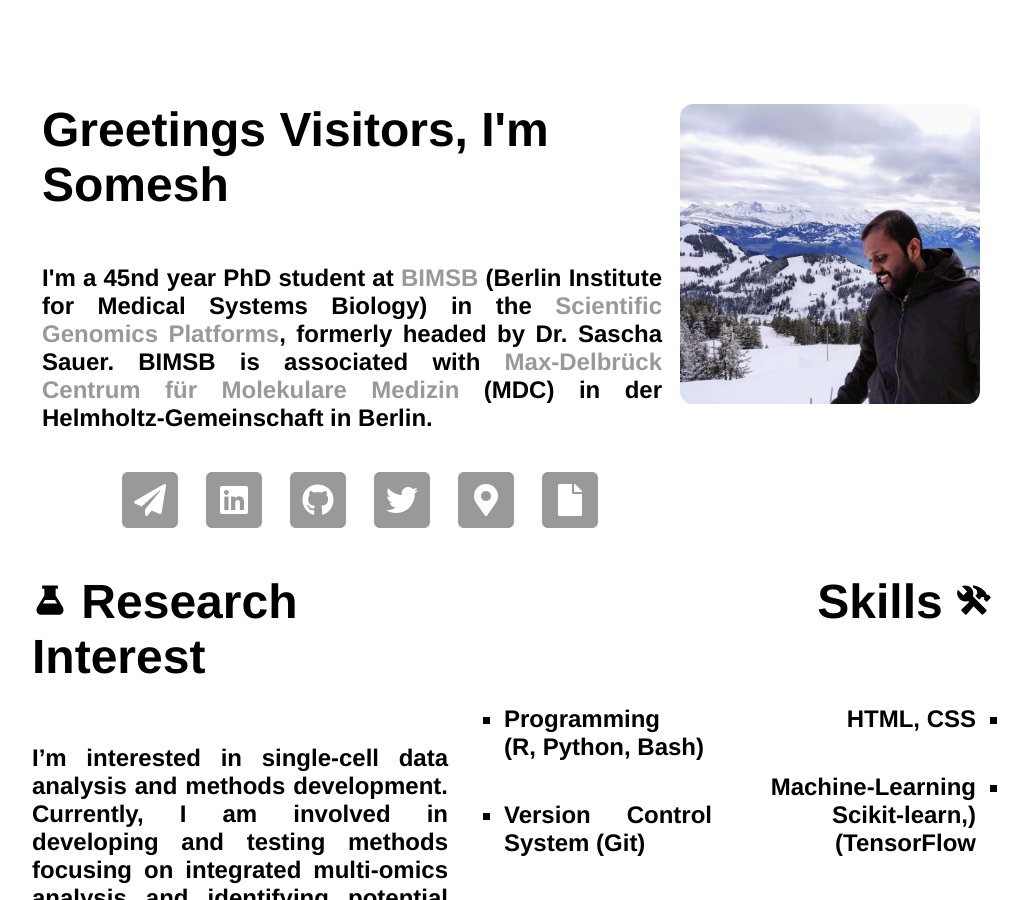
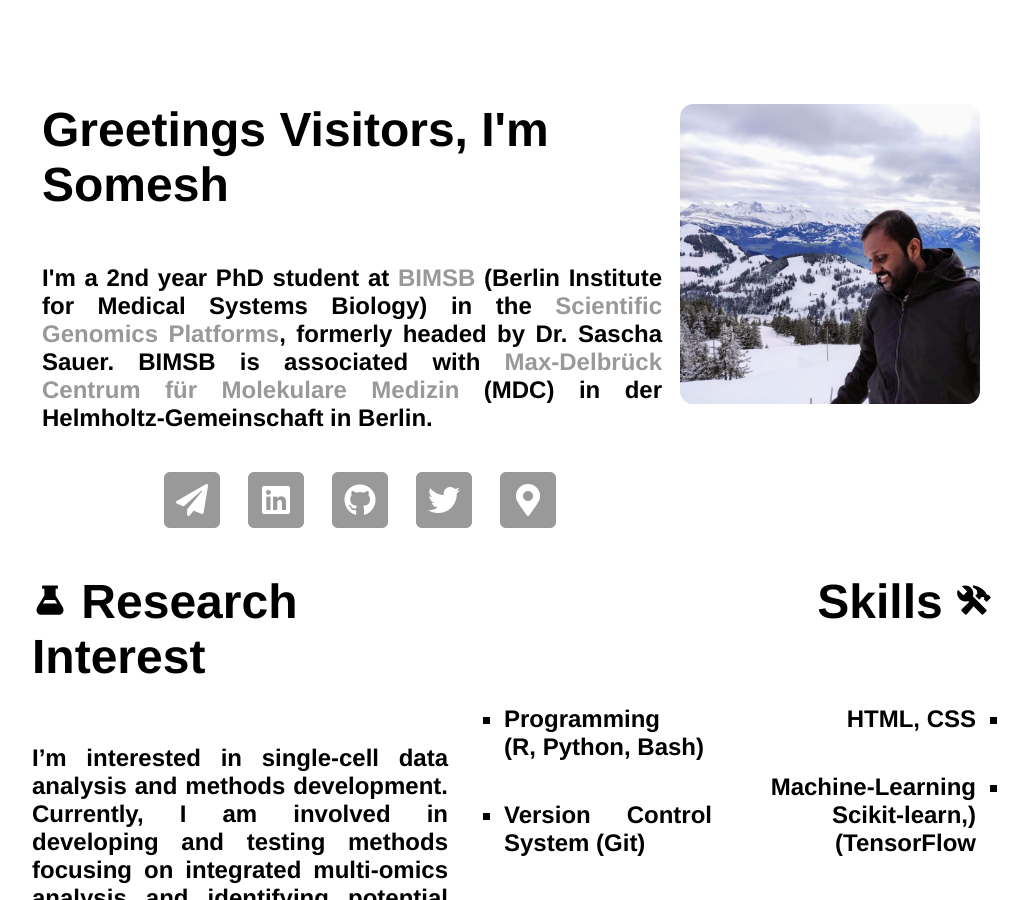
Before and after one commit to saisomesh2594/saisomesh2594.github.io, a Jekyll site: the page built from index.html, in a window 1280 px wide and 900 px high. Shown: the whole window, without its empty margins (128-1156 px from the left). Built offline with Jekyll 4.4.1, drawn with Linux system fonts in a browser that asks for light colours.

Commit message:
Remove CV

```diff
--- a/index.html
+++ b/index.html
@@ -23,7 +23,7 @@ title: Somesh Sai, Just Another Bioinformatician
 			</header>
 			<article>
 				<h2>
-					I'm a 45nd year PhD student at <a href="https://www.mdc-berlin.de/bimsb">BIMSB</a> (Berlin Institute for Medical Systems Biology) in the <a href="https://genomics.mdc-berlin.de/">Scientific Genomics Platforms</a>, formerly headed by Dr. Sascha Sauer.
+					I'm a 2nd year PhD student at <a href="https://www.mdc-berlin.de/bimsb">BIMSB</a> (Berlin Institute for Medical Systems Biology) in the <a href="https://genomics.mdc-berlin.de/">Scientific Genomics Platforms</a>, formerly headed by Dr. Sascha Sauer.
 					BIMSB is associated with <a href="https://www.mdc-berlin.de/">Max-Delbrück Centrum für Molekulare Medizin</a> (MDC) in der Helmholtz-Gemeinschaft in Berlin.
 
 				</h2>
@@ -57,11 +57,11 @@ title: Somesh Sai, Just Another Bioinformatician
   					<i class="fas fa-square fa-stack-2x"></i>
   					<i class="fas fa-map-marker-alt fa-stack-1x fa-inverse"></i>
 					</span></a>
-				<a href="https://docs.google.com/gview?url=https://github.com/saisomesh2594/saisomesh2594.github.io/raw/master/cv/CV_SomeshSai.pdf&embedded=true" style="width:100%; height:100%;" frameborder="0"" title="Download CV">
+				<!--<a href="https://docs.google.com/gview?url=https://github.com/saisomesh2594/saisomesh2594.github.io/raw/master/cv/CV_SomeshSai.pdf&embedded=true" style="width:100%; height:100%;" frameborder="0"" title="Download CV">
 					<span class="fa-stack fa-2x">
   					<i class="fas fa-square fa-stack-2x"></i>
   					<i class="fas fa-file fa-stack-1x fa-inverse"></i>
-					</span></a>
+					</span></a>-->
 			</div>
 
 		</div>
```
